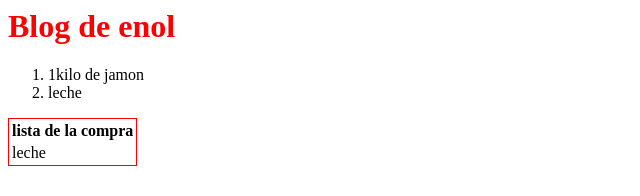
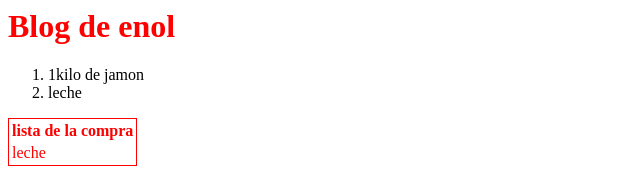
Before and after one commit to enolbernardo/blog, a plain HTML site: page index.html in a window 1280 px wide. Shown: the whole page, without its empty margins (0-640 px from the left). Drawn offline with Linux system fonts and the light colour scheme.

Commit message:
Update index.html

```diff
--- a/index.html
+++ b/index.html
@@ -1,7 +1,10 @@
 <html>
   <head>
     <style>
-      table {border:1px solid red}
+      table {
+        border:1px solid red;
+        color:red;
+      }
       h1 {color:red}
     </style>
     <title>
```
